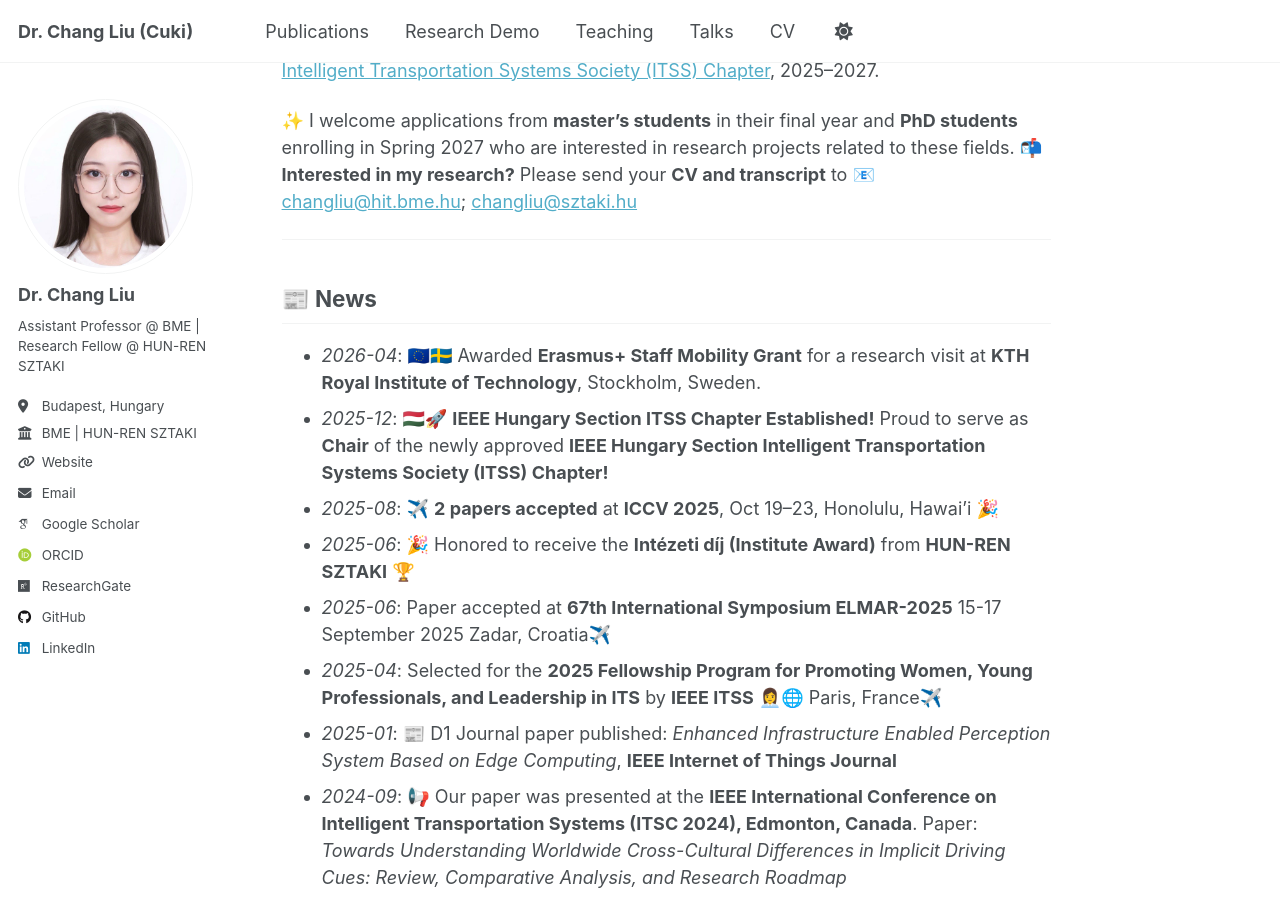
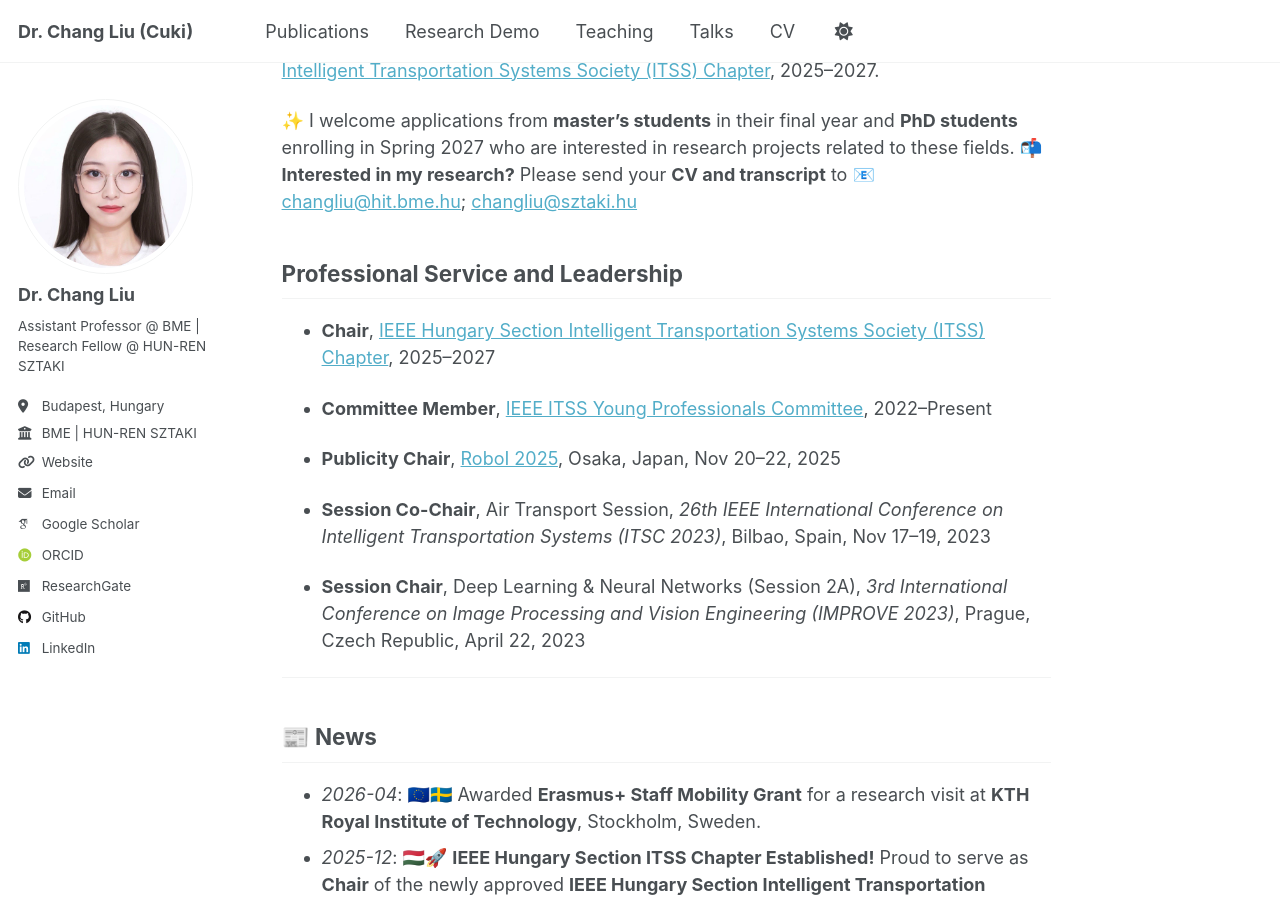
Before and after one commit to ChangLiu-bp/changliu-bp.github.io, a Jekyll site: the page built from _pages/about.md, in a window 1280 px wide and 900 px high, scrolled down 611 px. Built offline with Jekyll 4.4.1, drawn with Linux system fonts in a browser that asks for light colours; some web fonts are replaced; a script that is not in the unit is left out.

Commit message:
Update about.md

```diff
--- a/_pages/about.md
+++ b/_pages/about.md
@@ -30,7 +30,20 @@
 Please send your **CV and transcript** to 📧 [changliu@hit.bme.hu](mailto:changliu@hit.bme.hu); [changliu@sztaki.hu](mailto:changliu@sztaki.hu)
 
 
+## Professional Service and Leadership
+
+- **Chair**, [IEEE Hungary Section Intelligent Transportation Systems Society (ITSS) Chapter](https://ieee-itss.org/chapters-committees/hungary-chapter/), 2025–2027
+
+- **Committee Member**, [IEEE ITSS Young Professionals Committee](https://ieee-itss.org/yp/), 2022–Present
+
+- **Publicity Chair**, [RoboI 2025](https://www.roboi.org/committees.html), Osaka, Japan, Nov 20–22, 2025
+
+- **Session Co-Chair**, Air Transport Session, *26th IEEE International Conference on Intelligent Transportation Systems (ITSC 2023)*, Bilbao, Spain, Nov 17–19, 2023
+
+- **Session Chair**, Deep Learning & Neural Networks (Session 2A), *3rd International Conference on Image Processing and Vision Engineering (IMPROVE 2023)*, Prague, Czech Republic, April 22, 2023
+
 ---
+
 
 ## 📰 News
 - *2026-04*: 🇪🇺🇸🇪 Awarded **Erasmus+ Staff Mobility Grant** for a research visit at **KTH Royal Institute of Technology**, Stockholm, Sweden.
```
